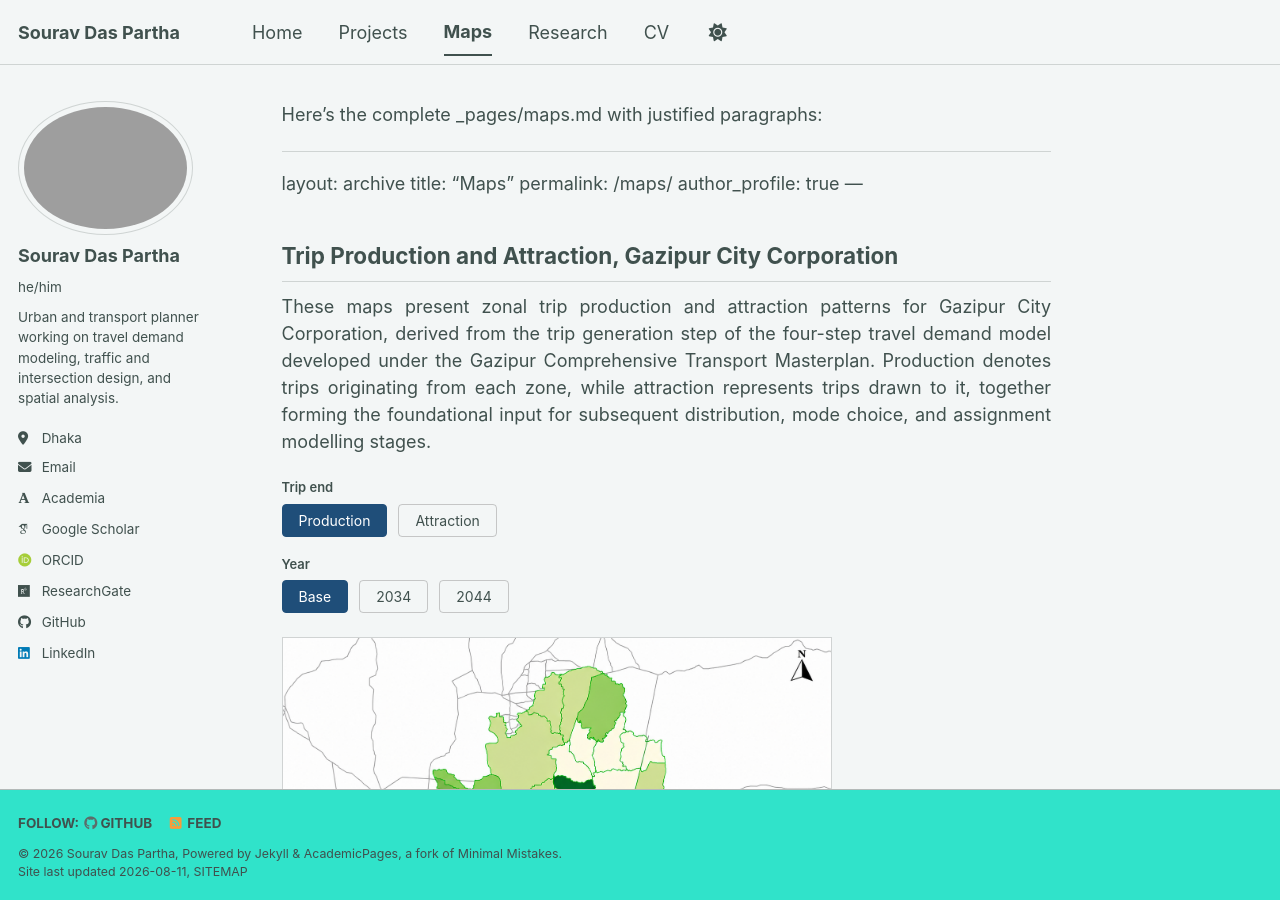
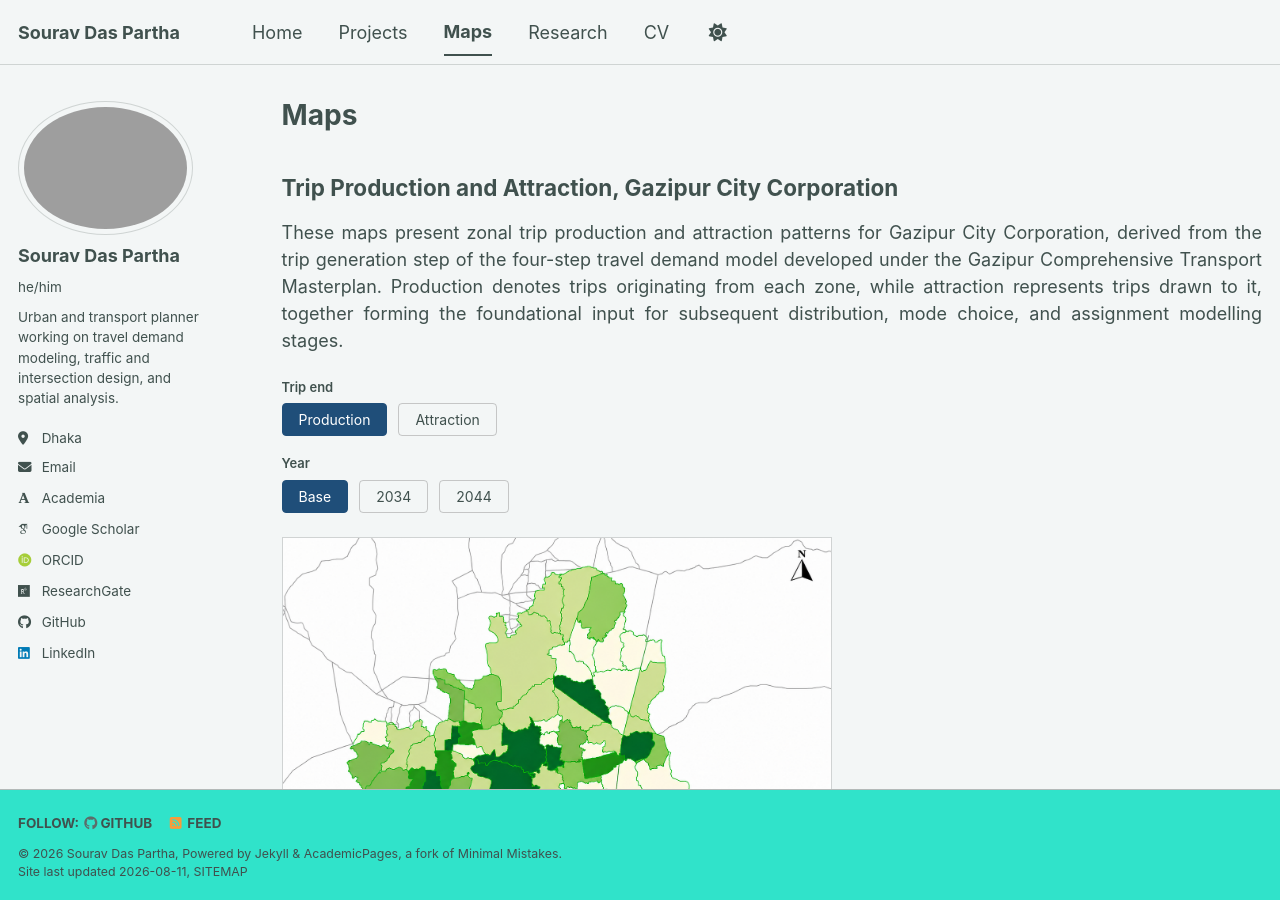
Before and after one commit to souravdaspartha/souravdaspartha.github.io, a Jekyll site: the page built from _pages/maps.md, in a window 1280 px wide and 900 px high. Built offline with Jekyll 4.4.1, drawn with Linux system fonts in a browser that asks for light colours; some web fonts are replaced; our own code applies the rules of GitHub Pages for plain Markdown files; a script bundle is joined from its source files by our own code; library files that are not in the unit come from our copies.

Commit message:
Update maps.md

```diff
--- a/_pages/maps.md
+++ b/_pages/maps.md
@@ -1,5 +1,3 @@
-Here's the complete _pages/maps.md with justified paragraphs:
-
 ---
 layout: archive
 title: "Maps"
```
